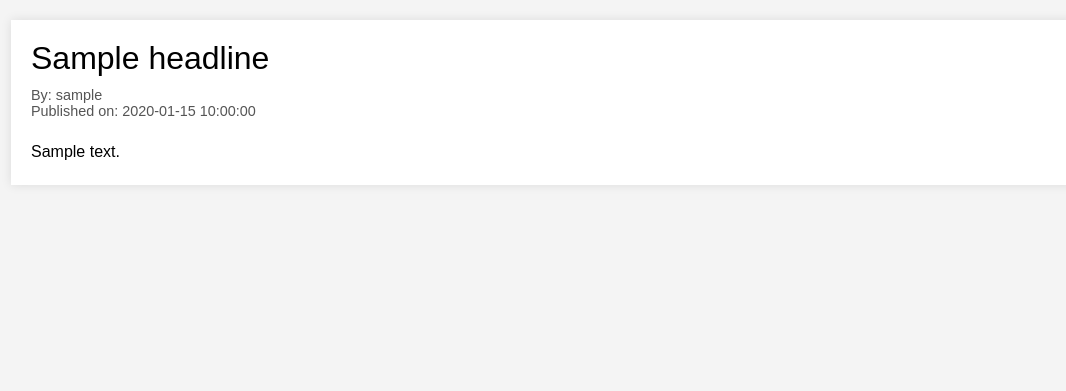
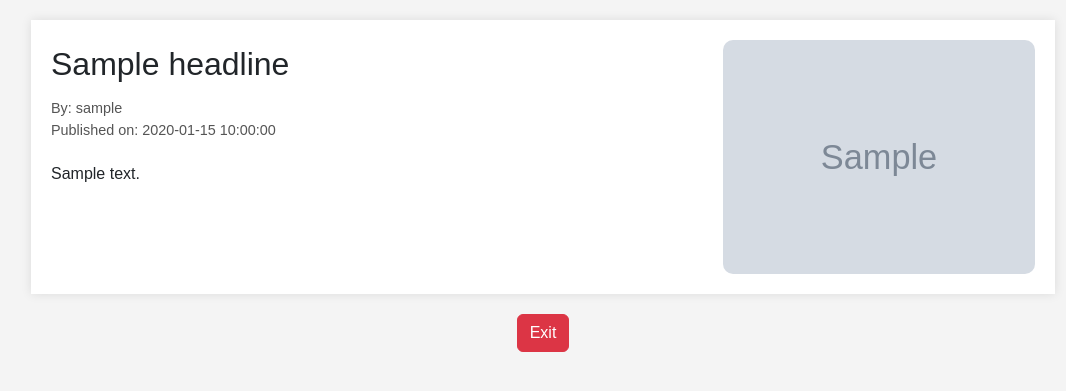
Before and after one commit to Shit-Heads/kynhackathon, a Flask app: template code/templates/viewpost.html in a window 1280 px wide. Shown: the top 391 px of the page, without its empty margins (97-1163 px from the left). Run offline with Flask 3, Linux system fonts and the light colour scheme; the template is opened without the code that fills it: most values are stand-ins (such as "Sample title", 1, 10 or a date in 2020); grey boxes marked "Sample" are stand-in pictures; parts of the project's set-up code (start-up, migrations or seed data) failed here and were passed over; some libraries are stand-ins or nearby versions.

Commit message:
viewport edited

```diff
--- a/code/templates/viewpost.html
+++ b/code/templates/viewpost.html
@@ -3,6 +3,9 @@
 <head>
     <meta charset="UTF-8">
     <meta name="viewport" content="width=device-width, initial-scale=1.0">
+    <link href='https://unpkg.com/boxicons@2.1.4/css/boxicons.min.css' rel='stylesheet'>
+    <link href="https://cdn.jsdelivr.net/npm/bootstrap@5.3.3/dist/css/bootstrap.min.css" rel="stylesheet">
+
     <title>News Post</title>
     <style>
         body {
@@ -30,16 +33,36 @@
             margin-top: 20px;
             line-height: 1.6;
         }
+        .exit {
+            margin-top: 20px;
+            text-align: center;
+        }
+        .um
     </style>
 </head>
 <body>
     <div class="container">
-        <div class="headline">{{ post.headline }}</div>
-        <div class="author">By: {{ post.username }}</div>
-        <div class="date">Published on: {{ post.date }}</div>
+        <div class="row">
+            <div class="col-8">
+                <div class="headline">{{ post.headline }}</div>
+            <div class="author">By: {{ post.username }}</div>
+                <div class="date">Published on: {{ post.date }}</div>
+
         <div class="content">
             {{ post.description }}
         </div>
+            </div>
+            <div class="col-4">
+                <img src="{{ image_url }}" style="height: 100%; width: 100%; border-radius: 10px;" align=right>
+            </div>
+
+        </div>
+
+
+
+    </div>
+    <div class="exit">
+        <button class="btn btn-danger" onclick="window.history.back()">Exit</button>
     </div>
 </body>
 </html>
```
